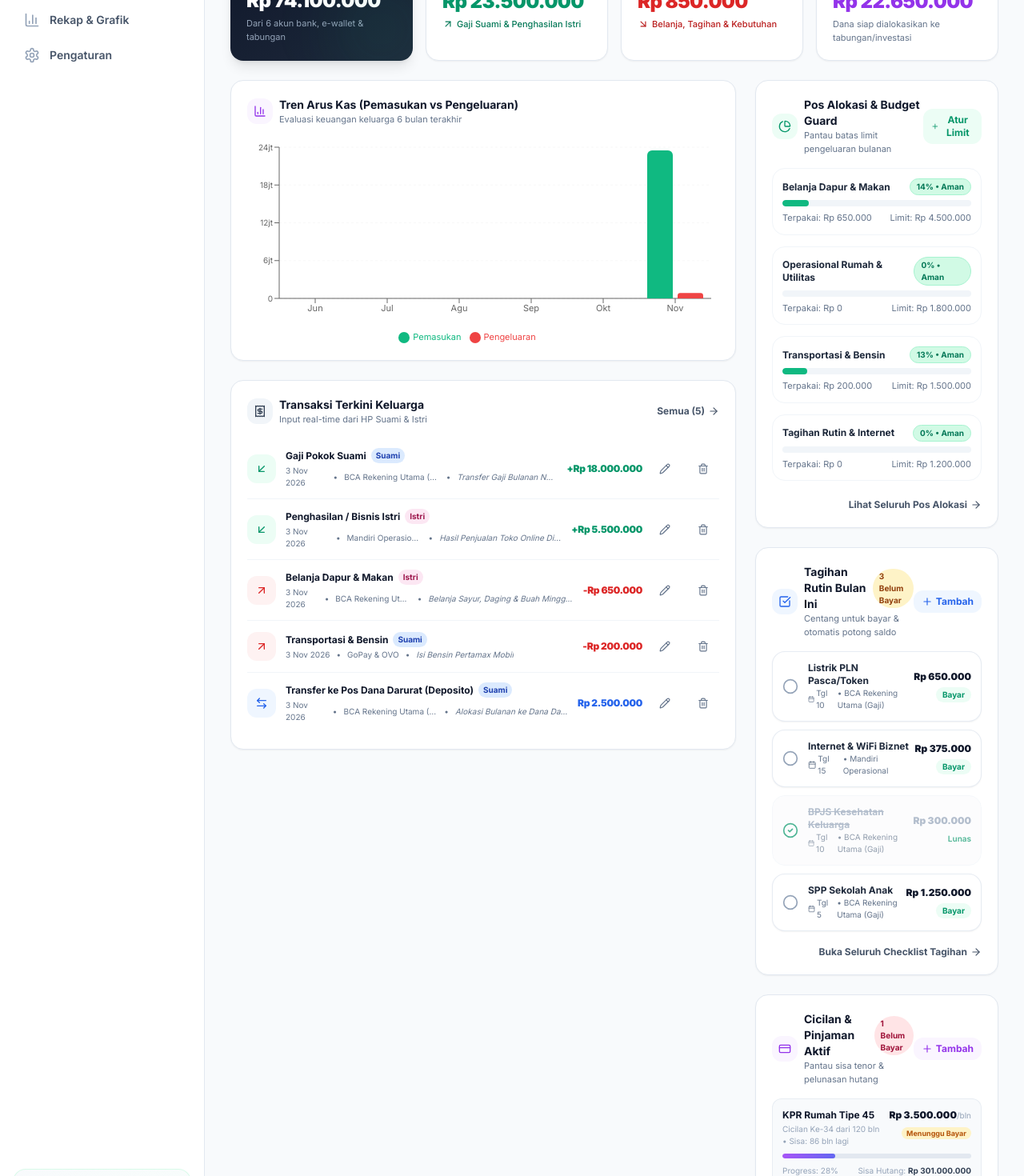
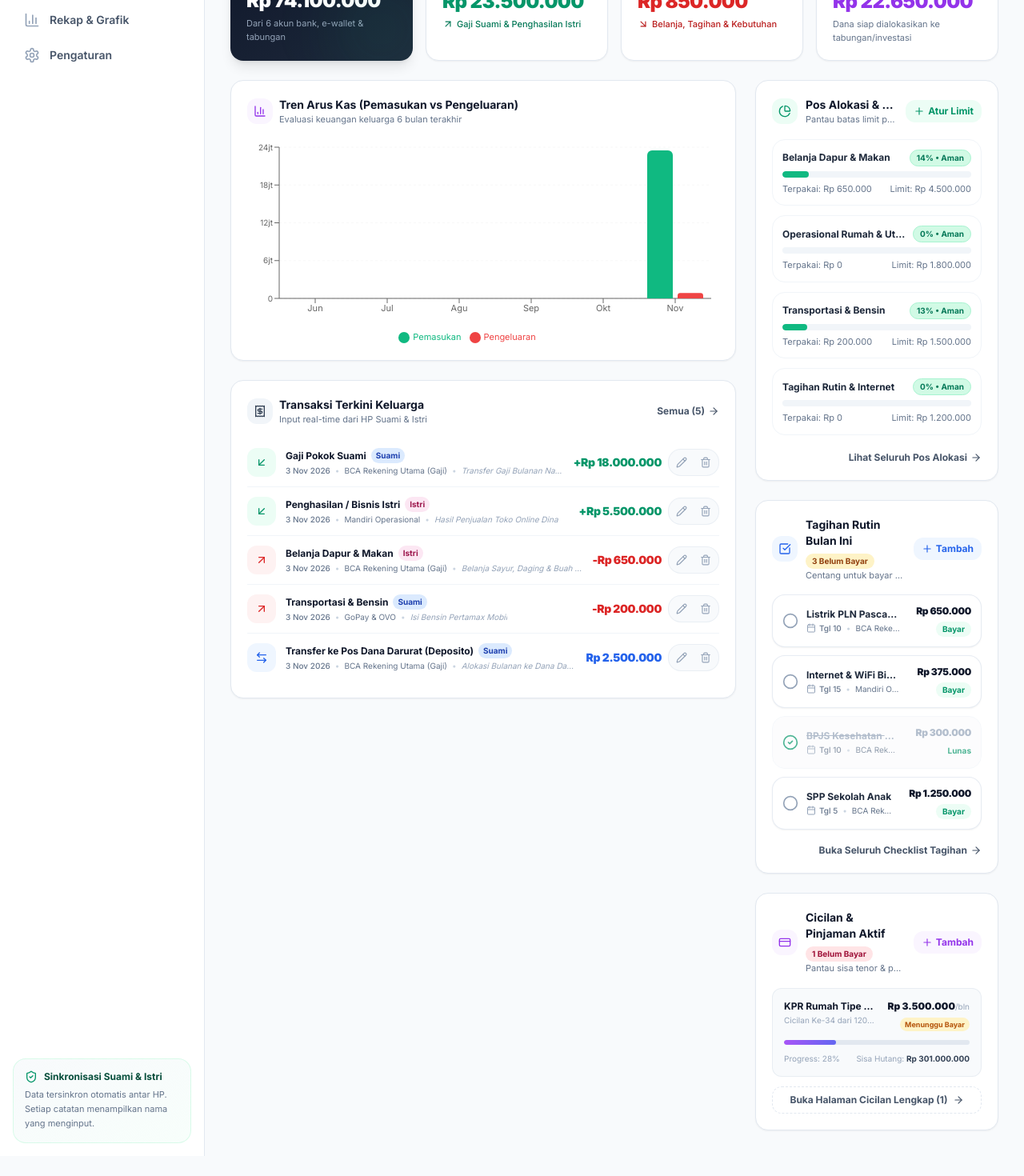
Before and after one commit to nandaekonew/navi-keuangan, a Next.js app: page / in a window 1280 px wide. Shown: the part 340-1810 px from the top of the page at 80% size. After the commit the page ends 1785 px from the top, so only its background shows below. Built offline with nearby package versions, Linux system fonts and the light colour scheme; no server answers; the database is empty.

Commit message:
fix(ui): presisikan penempatan tanggal, ikon aksi, teks tagihan dan simbol di dashboard

```diff
--- a/src/app/(dashboard)/bills/page.tsx
+++ b/src/app/(dashboard)/bills/page.tsx
@@ -224,7 +224,7 @@ export default function BillsPage() {
                     </div>
 
                     <div className="flex flex-wrap items-center gap-2 text-xs text-slate-500 dark:text-slate-400 mt-1">
-                      <span className="flex items-center gap-1 font-medium text-slate-700 dark:text-slate-300">
+                      <span className="flex items-center gap-1 font-medium text-slate-700 dark:text-slate-300 whitespace-nowrap shrink-0">
                         <Calendar className="w-3.5 h-3.5 text-slate-400" />
                         Jatuh tempo tgl {bill.due_day} setiap bulan
                       </span>
--- a/src/components/dashboard/BillsQuickWidget.tsx
+++ b/src/components/dashboard/BillsQuickWidget.tsx
@@ -22,30 +22,31 @@ export function BillsQuickWidget() {
 
   return (
     <div className="bg-white dark:bg-slate-900 rounded-2xl p-5 border border-slate-200 dark:border-slate-800 shadow-sm">
-      <div className="flex items-center justify-between mb-4">
-        <div className="flex items-center gap-2">
-          <div className="p-2 rounded-xl bg-blue-50 dark:bg-blue-950 text-blue-600 dark:text-blue-400">
+      <div className="flex items-center justify-between gap-2 mb-4">
+        <div className="flex items-center gap-2.5 min-w-0">
+          <div className="p-2 rounded-xl bg-blue-50 dark:bg-blue-950 text-blue-600 dark:text-blue-400 shrink-0">
             <CheckSquare className="w-4 h-4" />
           </div>
-          <div>
-            <div className="flex items-center gap-2">
+          <div className="min-w-0">
+            <div className="flex items-center gap-1.5 flex-wrap">
               <h3 className="font-bold text-slate-900 dark:text-white text-sm">
                 Tagihan Rutin Bulan Ini
               </h3>
               {unpaidCount > 0 && (
-                <span className="text-[10px] font-bold px-2 py-0.5 rounded-full bg-amber-100 text-amber-800 dark:bg-amber-950 dark:text-amber-300">
+                <span className="text-[10px] font-bold px-2 py-0.5 rounded-full bg-amber-100 text-amber-800 dark:bg-amber-950 dark:text-amber-300 whitespace-nowrap">
                   {unpaidCount} Belum Bayar
                 </span>
               )}
             </div>
-            <p className="text-[11px] text-slate-500 dark:text-slate-400">
+            <p className="text-[11px] text-slate-500 dark:text-slate-400 truncate">
               Centang untuk bayar & otomatis potong saldo
             </p>
           </div>
         </div>
         <button
+          type="button"
           onClick={() => setIsModalOpen(true)}
-          className="inline-flex items-center gap-1 text-xs font-bold text-blue-600 dark:text-blue-400 hover:text-blue-700 bg-blue-50 dark:bg-blue-950/50 px-2.5 py-1.5 rounded-xl transition"
+          className="inline-flex items-center gap-1 text-xs font-bold text-blue-600 dark:text-blue-400 hover:text-blue-700 bg-blue-50 dark:bg-blue-950/50 px-2.5 py-1.5 rounded-xl transition shrink-0 ml-1"
         >
           <Plus className="w-3.5 h-3.5" />
           <span>Tambah</span>
@@ -63,13 +64,13 @@ export function BillsQuickWidget() {
             return (
               <div
                 key={bill.id}
-                className={`flex items-center justify-between p-3 rounded-2xl border transition-all ${
+                className={`flex items-center justify-between gap-3 p-3 rounded-2xl border transition-all ${
                   bill.is_paid
                     ? 'bg-slate-50/60 dark:bg-slate-800/30 border-slate-100 dark:border-slate-800/60 opacity-70'
                     : 'bg-white dark:bg-slate-900 border-slate-200/80 dark:border-slate-800 shadow-sm'
                 }`}
               >
-                <div className="flex items-center gap-3">
+                <div className="flex items-center gap-2.5 min-w-0 flex-1">
                   <button
                     type="button"
                     onClick={() => {
@@ -80,7 +81,7 @@ export function BillsQuickWidget() {
                       }
                     }}
                     title={bill.is_paid ? 'Tandai belum bayar' : 'Klik untuk bayar sekarang'}
-                    className="text-slate-400 hover:text-emerald-600 transition"
+                    className="text-slate-400 hover:text-emerald-600 transition shrink-0"
                   >
                     {bill.is_paid ? (
                       <CheckCircle2 className="w-5 h-5 text-emerald-600" />
@@ -88,29 +89,39 @@ export function BillsQuickWidget() {
                       <Circle className="w-5 h-5" />
                     )}
                   </button>
-                  <div>
+
+                  <div className="min-w-0 flex-1">
                     <div
-                      className={`text-xs font-bold ${
+                      className={`text-xs font-bold truncate ${
                         bill.is_paid
                           ? 'line-through text-slate-400'
                           : 'text-slate-800 dark:text-slate-200'
                       }`}
+                      title={bill.name}
                     >
                       {bill.name}
                     </div>
-                    <div className="flex items-center gap-2 text-[10px] text-slate-500 dark:text-slate-400">
-                      <span className="flex items-center gap-0.5">
-                        <Calendar className="w-3 h-3" />
-                        Tgl {bill.due_day}
+
+                    <div className="flex items-center gap-1.5 text-[10px] text-slate-500 dark:text-slate-400 mt-0.5 min-w-0">
+                      <span className="inline-flex items-center gap-1 whitespace-nowrap shrink-0 font-medium">
+                        <Calendar className="w-3 h-3 text-slate-400" />
+                        <span>Tgl {bill.due_day}</span>
                       </span>
-                      {account && <span>• {account.name}</span>}
+                      {account && (
+                        <>
+                          <span className="shrink-0 text-slate-300 dark:text-slate-600">•</span>
+                          <span className="truncate" title={account.name}>
+                            {account.name}
+                          </span>
+                        </>
+                      )}
                     </div>
                   </div>
                 </div>
 
-                <div className="text-right">
+                <div className="text-right shrink-0 pl-2">
                   <div
-                    className={`text-xs font-black ${
+                    className={`text-xs font-black tracking-tight ${
                       bill.is_paid ? 'text-slate-400' : 'text-slate-900 dark:text-white'
                     }`}
                   >
@@ -118,13 +129,16 @@ export function BillsQuickWidget() {
                   </div>
                   {!bill.is_paid ? (
                     <button
+                      type="button"
                       onClick={() => payRecurringBill(bill.id)}
                       className="text-[10px] font-bold text-emerald-600 hover:text-emerald-700 bg-emerald-50 dark:bg-emerald-950 px-2 py-0.5 rounded-lg transition mt-0.5"
                     >
                       Bayar
                     </button>
                   ) : (
-                    <span className="text-[10px] text-emerald-600 font-semibold">Lunas</span>
+                    <span className="inline-block text-[10px] text-emerald-600 font-bold mt-0.5">
+                      Lunas
+                    </span>
                   )}
                 </div>
               </div>
--- a/src/components/dashboard/BudgetProgressList.tsx
+++ b/src/components/dashboard/BudgetProgressList.tsx
@@ -5,7 +5,7 @@ import Link from 'next/link';
 import { useNaviStore } from '@/lib/store/useNaviStore';
 import { formatRupiah, getBudgetProgressInfo } from '@/lib/utils';
 import { BudgetModal } from '@/components/forms/BudgetModal';
-import { PieChart, AlertTriangle, ArrowRight, Plus } from 'lucide-react';
+import { PieChart, ArrowRight, Plus } from 'lucide-react';
 
 export function BudgetProgressList() {
   const { categories, budgets, transactions } = useNaviStore();
@@ -47,32 +47,31 @@ export function BudgetProgressList() {
 
   return (
     <div className="bg-white dark:bg-slate-900 rounded-2xl p-5 border border-slate-200 dark:border-slate-800 shadow-sm">
-      <div className="flex items-center justify-between mb-4">
-        <div className="flex items-center gap-2">
-          <div className="p-2 rounded-xl bg-emerald-50 dark:bg-emerald-950 text-emerald-600 dark:text-emerald-400">
+      <div className="flex items-center justify-between gap-2 mb-4">
+        <div className="flex items-center gap-2.5 min-w-0">
+          <div className="p-2 rounded-xl bg-emerald-50 dark:bg-emerald-950 text-emerald-600 dark:text-emerald-400 shrink-0">
             <PieChart className="w-4 h-4" />
           </div>
-          <div>
-            <h3 className="font-bold text-slate-900 dark:text-white text-sm">
+          <div className="min-w-0">
+            <h3 className="font-bold text-slate-900 dark:text-white text-sm truncate">
               Pos Alokasi & Budget Guard
             </h3>
-            <p className="text-[11px] text-slate-500 dark:text-slate-400">
+            <p className="text-[11px] text-slate-500 dark:text-slate-400 truncate">
               Pantau batas limit pengeluaran bulanan
             </p>
           </div>
         </div>
-        <div className="flex items-center gap-2">
         <button
+          type="button"
           onClick={() => {
             setSelectedCatId(undefined);
             setIsModalOpen(true);
           }}
-            className="inline-flex items-center gap-1 text-xs font-bold text-emerald-600 dark:text-emerald-400 hover:text-emerald-700 bg-emerald-50 dark:bg-emerald-950/50 px-2.5 py-1.5 rounded-xl transition"
+          className="inline-flex items-center gap-1 text-xs font-bold text-emerald-600 dark:text-emerald-400 hover:text-emerald-700 bg-emerald-50 dark:bg-emerald-950/50 px-2.5 py-1.5 rounded-xl transition shrink-0 ml-1"
         >
           <Plus className="w-3.5 h-3.5" />
           <span>Atur Limit</span>
         </button>
-        </div>
       </div>
 
       {budgetedCategories.length === 0 ? (
@@ -80,7 +79,7 @@ export function BudgetProgressList() {
           Belum ada pos alokasi yang diatur. Klik Atur Limit untuk mulai budgeting.
         </div>
       ) : (
-        <div className="space-y-3.5">
+        <div className="space-y-3">
           {budgetedCategories.slice(0, 4).map(({ cat, spent, target, progress }) => (
             <div
               key={cat.id}
@@ -90,12 +89,16 @@ export function BudgetProgressList() {
               }}
               className="p-3 rounded-2xl hover:bg-slate-50 dark:hover:bg-slate-800/50 transition cursor-pointer border border-slate-100 dark:border-slate-800/80"
             >
-              <div className="flex items-center justify-between mb-1.5">
-                <span className="text-xs font-bold text-slate-800 dark:text-slate-200">
+              <div className="flex items-center justify-between gap-2 mb-1.5">
+                <span className="text-xs font-bold text-slate-800 dark:text-slate-200 truncate" title={cat.name}>
                   {cat.name}
                 </span>
                 <span
-                  className={`text-[10px] font-bold px-2 py-0.5 rounded-full border ${progress.badgeColor}`}
+                  className={`text-[10px] font-bold px-2 py-0.5 rounded-full border shrink-0 ${
+                    target > 0
+                      ? progress.badgeColor
+                      : 'bg-slate-100 dark:bg-slate-800 text-slate-500 dark:text-slate-400 border-slate-200 dark:border-slate-700'
+                  }`}
                 >
                   {target > 0 ? `${progress.percentage}% • ${progress.label}` : 'Tanpa Limit'}
                 </span>
@@ -104,7 +107,7 @@ export function BudgetProgressList() {
               {/* Progress Bar */}
               <div className="w-full bg-slate-100 dark:bg-slate-800 h-2 rounded-full overflow-hidden mb-1.5">
                 <div
-                  className={`h-full rounded-full transition-all duration-500 ${progress.color}`}
+                  className={`h-full rounded-full transition-all duration-500 ${target > 0 ? progress.color : 'bg-slate-200 dark:bg-slate-700'}`}
                   style={{ width: target > 0 ? `${Math.min(progress.percentage, 100)}%` : '0%' }}
                 />
               </div>
--- a/src/components/dashboard/InstallmentsQuickWidget.tsx
+++ b/src/components/dashboard/InstallmentsQuickWidget.tsx
@@ -27,23 +27,23 @@ export function InstallmentsQuickWidget() {
 
   return (
     <div className="bg-white dark:bg-slate-900 rounded-2xl p-5 border border-slate-200 dark:border-slate-800 shadow-sm">
-      <div className="flex items-center justify-between mb-4">
-        <div className="flex items-center gap-2">
-          <div className="p-2 rounded-xl bg-purple-50 dark:bg-purple-950 text-purple-600 dark:text-purple-400">
+      <div className="flex items-center justify-between gap-2 mb-4">
+        <div className="flex items-center gap-2.5 min-w-0">
+          <div className="p-2 rounded-xl bg-purple-50 dark:bg-purple-950 text-purple-600 dark:text-purple-400 shrink-0">
             <CreditCard className="w-4 h-4" />
           </div>
-          <div>
-            <div className="flex items-center gap-2">
+          <div className="min-w-0">
+            <div className="flex items-center gap-1.5 flex-wrap">
               <h3 className="font-bold text-slate-900 dark:text-white text-sm">
                 Cicilan & Pinjaman Aktif
               </h3>
               {unpaidThisMonthCount > 0 && (
-                <span className="text-[10px] font-bold px-2 py-0.5 rounded-full bg-rose-100 text-rose-800 dark:bg-rose-950 dark:text-rose-300">
+                <span className="text-[10px] font-bold px-2 py-0.5 rounded-full bg-rose-100 text-rose-800 dark:bg-rose-950 dark:text-rose-300 whitespace-nowrap">
                   {unpaidThisMonthCount} Belum Bayar
                 </span>
               )}
             </div>
-            <p className="text-[11px] text-slate-500 dark:text-slate-400">
+            <p className="text-[11px] text-slate-500 dark:text-slate-400 truncate">
               Pantau sisa tenor & pelunasan hutang
             </p>
           </div>
@@ -52,7 +52,7 @@ export function InstallmentsQuickWidget() {
         <button
           type="button"
           onClick={() => setIsModalOpen(true)}
-          className="inline-flex items-center gap-1 text-xs font-bold text-purple-600 dark:text-purple-400 hover:text-purple-700 bg-purple-50 dark:bg-purple-950/50 px-2.5 py-1.5 rounded-xl focus-visible:ring-2 focus-visible:ring-purple-500 focus-visible:outline-none transition"
+          className="inline-flex items-center gap-1 text-xs font-bold text-purple-600 dark:text-purple-400 hover:text-purple-700 bg-purple-50 dark:bg-purple-950/50 px-2.5 py-1.5 rounded-xl focus-visible:ring-2 focus-visible:ring-purple-500 focus-visible:outline-none transition shrink-0 ml-1"
         >
           <Plus className="w-3.5 h-3.5" />
           <span>Tambah</span>
@@ -71,25 +71,25 @@ export function InstallmentsQuickWidget() {
           {activeInstallments.slice(0, 3).map((item) => (
             <div
               key={item.id}
-              className="p-3 rounded-xl bg-slate-50 dark:bg-slate-800/60 border border-slate-200/70 dark:border-slate-800 flex flex-col gap-2"
+              className="p-3.5 rounded-xl bg-slate-50 dark:bg-slate-800/60 border border-slate-200/70 dark:border-slate-800 flex flex-col gap-2.5"
             >
               <div className="flex items-start justify-between gap-2">
-                <div>
-                  <h4 className="font-bold text-xs text-slate-900 dark:text-white">
+                <div className="min-w-0 flex-1">
+                  <h4 className="font-bold text-xs text-slate-900 dark:text-white truncate" title={item.nama_cicilan}>
                     {item.nama_cicilan}
                   </h4>
-                  <span className="text-[10px] text-slate-400 block mt-0.5">
+                  <span className="text-[10px] text-slate-400 block truncate mt-0.5">
                     Cicilan Ke-{item.bulan_yang_dibayar} dari {item.tenor_bulan} bln • Sisa: {item.sisa_tenor} bln lagi
                   </span>
                 </div>
 
-                <div className="text-right">
+                <div className="text-right shrink-0 pl-2">
                   <div className="font-black text-xs text-slate-900 dark:text-white">
                     {formatRupiah(item.nominal_per_bulan)}
                     <span className="text-[10px] font-normal text-slate-400">/bln</span>
                   </div>
                   <span
-                    className={`text-[9px] font-bold px-1.5 py-0.5 rounded-full ${
+                    className={`inline-block text-[9px] font-bold px-1.5 py-0.5 rounded-full mt-0.5 ${
                       item.status_pembayaran_bulan_ini
                         ? 'bg-emerald-100 text-emerald-700 dark:bg-emerald-950 dark:text-emerald-300'
                         : 'bg-amber-100 text-amber-700 dark:bg-amber-950 dark:text-amber-300'
--- a/src/components/dashboard/RecentTransactions.tsx
+++ b/src/components/dashboard/RecentTransactions.tsx
@@ -69,7 +69,7 @@ export function RecentTransactions() {
                 key={tx.id}
                 className="py-3 flex items-center justify-between gap-3"
               >
-                <div className="flex items-center gap-3 min-w-0">
+                <div className="flex items-center gap-3 min-w-0 flex-1">
                   {/* Transaction Type Icon */}
                   <div
                     className={`w-9 h-9 rounded-xl flex items-center justify-center shrink-0 ${
@@ -89,7 +89,7 @@ export function RecentTransactions() {
                     )}
                   </div>
 
-                  <div className="min-w-0">
+                  <div className="min-w-0 flex-1">
                     <div className="flex items-center gap-1.5 flex-wrap">
                       <span className="text-xs font-bold text-slate-900 dark:text-white truncate">
                         {tx.type === 'transfer'
@@ -98,7 +98,7 @@ export function RecentTransactions() {
                       </span>
                       {/* Persona Badge: Suami / Istri */}
                       <span
-                        className={`inline-flex items-center text-[10px] font-bold px-1.5 py-0.5 rounded-md ${
+                        className={`inline-flex items-center text-[10px] font-bold px-1.5 py-0.5 rounded-md shrink-0 ${
                           isSuami
                             ? 'bg-blue-100 text-blue-800 dark:bg-blue-950 dark:text-blue-300'
                             : 'bg-pink-100 text-pink-800 dark:bg-pink-950 dark:text-pink-300'
@@ -108,14 +108,18 @@ export function RecentTransactions() {
                       </span>
                     </div>
 
-                    <div className="flex items-center gap-2 text-[10px] text-slate-500 dark:text-slate-400 mt-0.5">
-                      <span>{formatDateIndo(tx.transaction_date)}</span>
-                      <span>•</span>
-                      <span className="truncate">{account?.name || 'Rekening'}</span>
+                    <div className="flex items-center gap-1.5 text-[10px] text-slate-500 dark:text-slate-400 mt-0.5 min-w-0">
+                      <span className="whitespace-nowrap shrink-0 font-medium">
+                        {formatDateIndo(tx.transaction_date)}
+                      </span>
+                      <span className="shrink-0 text-slate-300 dark:text-slate-600">•</span>
+                      <span className="truncate max-w-[120px] sm:max-w-[160px] shrink-0">
+                        {account?.name || 'Rekening'}
+                      </span>
                       {tx.description && (
                         <>
-                          <span>•</span>
-                          <span className="truncate italic max-w-[120px] sm:max-w-xs">
+                          <span className="shrink-0 text-slate-300 dark:text-slate-600">•</span>
+                          <span className="truncate italic text-slate-400 dark:text-slate-500">
                             {tx.description}
                           </span>
                         </>
@@ -125,22 +129,10 @@ export function RecentTransactions() {
                 </div>
 
                 {/* Amount & Actions */}
-                <div className="flex items-center gap-1.5 sm:gap-2 shrink-0">
-                  {tx.receipt_url && (
-                    <button
-                      type="button"
-                      onClick={() => setSelectedReceiptUrl(tx.receipt_url!)}
-                      title="Lihat Bukti Struk"
-                      aria-label="Lihat bukti struk"
-                      className="min-w-[40px] min-h-[40px] flex items-center justify-center rounded-xl text-slate-500 hover:text-emerald-600 hover:bg-emerald-50 dark:hover:bg-slate-800 focus-visible:ring-2 focus-visible:ring-emerald-500 focus-visible:outline-none transition"
-                    >
-                      <Image className="w-4 h-4" />
-                    </button>
-                  )}
-
+                <div className="flex items-center gap-2 shrink-0">
                   <div className="text-right">
                     <div
-                      className={`text-xs font-black tracking-tight ${
+                      className={`text-xs sm:text-sm font-black tracking-tight ${
                         tx.type === 'income'
                           ? 'text-emerald-600 dark:text-emerald-400'
                           : tx.type === 'expense'
@@ -153,6 +145,19 @@ export function RecentTransactions() {
                     </div>
                   </div>
 
+                  <div className="flex items-center gap-0.5 p-0.5 bg-slate-50 dark:bg-slate-800/80 rounded-lg border border-slate-200/60 dark:border-slate-700/60 shadow-xs">
+                    {tx.receipt_url && (
+                      <button
+                        type="button"
+                        onClick={() => setSelectedReceiptUrl(tx.receipt_url!)}
+                        title="Lihat Bukti Struk"
+                        aria-label="Lihat bukti struk"
+                        className="w-7 h-7 flex items-center justify-center rounded text-slate-400 hover:text-emerald-600 hover:bg-white dark:hover:bg-slate-700 transition"
+                      >
+                        <Image className="w-3.5 h-3.5" />
+                      </button>
+                    )}
+
                     <button
                       type="button"
                       onClick={() => {
@@ -161,7 +166,7 @@ export function RecentTransactions() {
                       }}
                       title="Ubah Transaksi"
                       aria-label="Ubah transaksi"
-                    className="min-w-[40px] min-h-[40px] flex items-center justify-center text-slate-500 hover:text-emerald-600 hover:bg-slate-100 dark:hover:bg-slate-800 rounded-xl focus-visible:ring-2 focus-visible:ring-emerald-500 focus-visible:outline-none transition"
+                      className="w-7 h-7 flex items-center justify-center rounded text-slate-400 hover:text-emerald-600 hover:bg-white dark:hover:bg-slate-700 transition"
                     >
                       <Pencil className="w-3.5 h-3.5" />
                     </button>
@@ -175,10 +180,11 @@ export function RecentTransactions() {
                       }}
                       title="Hapus Transaksi"
                       aria-label="Hapus transaksi"
-                    className="min-w-[40px] min-h-[40px] flex items-center justify-center text-slate-500 hover:text-red-600 dark:text-slate-400 hover:bg-red-50 dark:hover:bg-red-950/40 rounded-xl focus-visible:ring-2 focus-visible:ring-red-500 focus-visible:outline-none transition"
+                      className="w-7 h-7 flex items-center justify-center rounded text-slate-400 hover:text-red-600 hover:bg-white dark:hover:bg-slate-700 transition"
                     >
                       <Trash2 className="w-3.5 h-3.5" />
                     </button>
+                  </div>
                 </div>
               </div>
             );
```
Also changed, not shown: src/app/(dashboard)/transactions/page.tsx (+32 -26 lines). Lines whose indentation alone changed are shown as unchanged.
